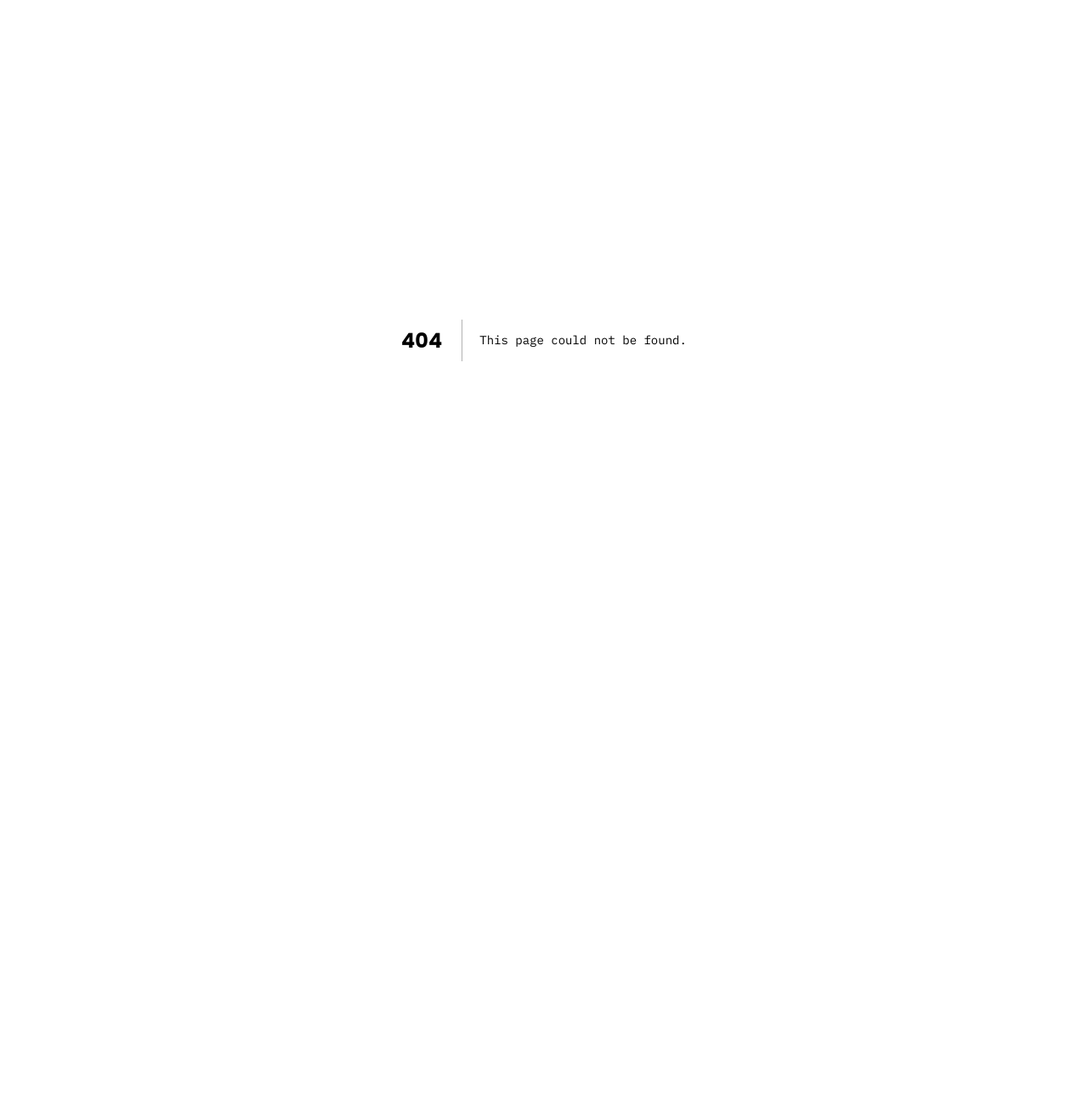
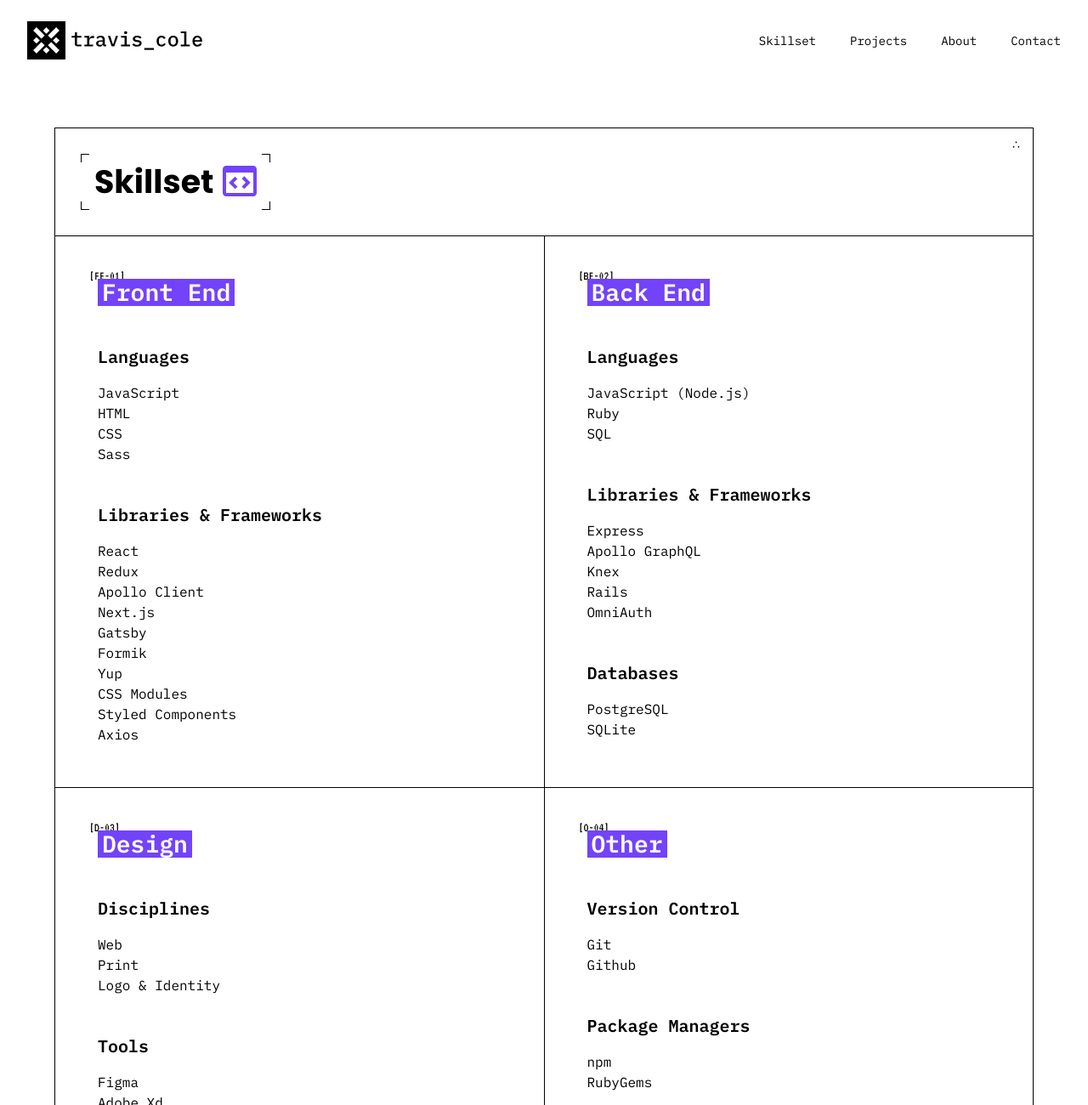
Before and after one commit to iamtraviscole/dev-portfolio, a Next.js app: page /skillset in a window 1280 px wide. Before the commit this address had no page. Shown: the top 1300 px of the page at 85% size. Before the commit the page ends 800 px from the top, so only its background shows below. Built offline with nearby package versions, Linux system fonts and the light colour scheme.

Commit message:
rename skills to skillset

```diff
--- a/components/Nav.js
+++ b/components/Nav.js
@@ -10,7 +10,7 @@ export default function Nav() {
           <Link href='/'><a><Logo /></a></Link>
         </div>
         <ul className='Nav__links'>
-          <li><Link href='/skills'><a>Skills</a></Link></li>
+          <li><Link href='/skillset'><a>Skillset</a></Link></li>
           <li><Link href='/projects'><a>Projects</a></Link></li>
           <li><Link href='/about'><a>About</a></Link></li>
           <li><Link href='/contact'><a>Contact</a></Link></li>
--- a/pages/_app.js
+++ b/pages/_app.js
@@ -2,7 +2,7 @@ import '../styles/globals/reset.scss'
 import '../styles/globals/theme.scss'
 
 import '../styles/pages/Index.scss'
-import '../styles/pages/Skills.scss'
+import '../styles/pages/Skillset.scss'
 import '../styles/pages/About.scss'
 
 import '../styles/components/Nav.scss'
--- a/pages/skills.js
+++ b/pages/skillset.js
@@ -5,17 +5,17 @@ import PageHeader from '../components/PageHeader'
 
 import CodeIcon from '../public/icons/window_code.svg'
 
-export default function Skills() {
+export default function Skillset() {
   return (
     <Layout
-      title='Skills'
+      title='Skillset'
       description=''
     >
-       <div className='Skills'>
-        <PageHeader heading='Skills' icon={<CodeIcon />} />
-        <div className='Skills__skills'>
-          <section className='Skills__skills-section'>
-              <div className='Skills__skills-section-heading'>
+       <div className='Skillset'>
+        <PageHeader heading='Skillset' icon={<CodeIcon />} />
+        <div className='Skillset__skills'>
+          <section className='Skillset__skills-section'>
+              <div className='Skillset__skills-section-heading'>
                 <div>[FE-01]</div>
                 <h2>Front End</h2>
               </div>
@@ -40,8 +40,8 @@ export default function Skills() {
                 <li>Axios</li>
               </ul>
           </section>
-          <section className='Skills__skills-section'>
-              <div className='Skills__skills-section-heading'>
+          <section className='Skillset__skills-section'>
+              <div className='Skillset__skills-section-heading'>
                 <div>[BE-02]</div>
                 <h2>Back End</h2>
               </div>
@@ -65,8 +65,8 @@ export default function Skills() {
                 <li>SQLite</li>
               </ul>
           </section>
-          <section className='Skills__skills-section'>
-              <div className='Skills__skills-section-heading'>
+          <section className='Skillset__skills-section'>
+              <div className='Skillset__skills-section-heading'>
                 <div>[D-03]</div>
                 <h2>Design</h2>
               </div>
@@ -84,8 +84,8 @@ export default function Skills() {
                 <li>Adobe Illustrator</li>
               </ul>
           </section>
-          <section className='Skills__skills-section'>
-              <div className='Skills__skills-section-heading'>
+          <section className='Skillset__skills-section'>
+              <div className='Skillset__skills-section-heading'>
                 <div>[O-04]</div>
                 <h2>Other</h2>
               </div>
--- a/styles/pages/Skills.scss
+++ b/styles/pages/Skillset.scss
@@ -1,4 +1,4 @@
-.Skills {
+.Skillset {
 
   &__skills {
     display: flex;
```
